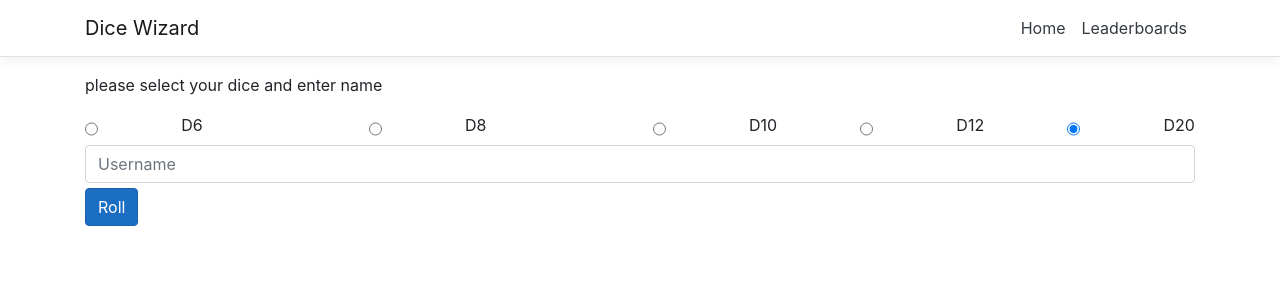
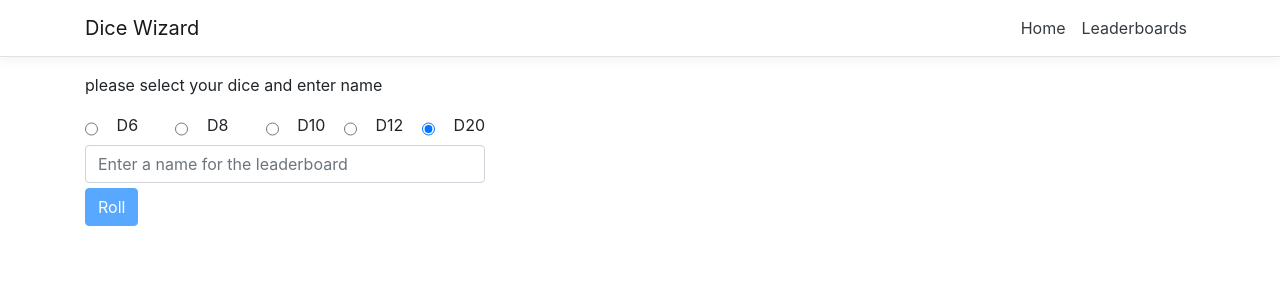
Before and after one commit to justinwetzel/dice-wizard, an Angular app in the folder dice-wizard/ClientApp/: page / in a window 1280 px wide. Shown: the top 300 px of the page. Built offline with nearby package versions, Linux system fonts and the light colour scheme.

Commit message:
added logic to dice-roll componenet

```diff
--- a/dice-wizard/ClientApp/src/app/dice-roller/dice-roller.component.html
+++ b/dice-wizard/ClientApp/src/app/dice-roller/dice-roller.component.html
@@ -13,9 +13,9 @@
             <label for="D20">D20</label>
         </div>
     <div class="w400">
-        <input [ngModel]="name" type="text" class="form-control" placeholder="Username">
+        <input [(ngModel)]="name" type="text" class="form-control" placeholder="Enter a name for the leaderboard">
     </div>
     <div class="padding-top-5">
-    <button type="button" class="btn btn-primary">Roll</button>
+    <button (click)="rollDice()" [disabled]="name === null || name === undefined" type="button" class="btn btn-primary">Roll</button>
     </div>
 </div>
--- a/dice-wizard/ClientApp/src/app/dice-roller/dice-roller.component.ts
+++ b/dice-wizard/ClientApp/src/app/dice-roller/dice-roller.component.ts
@@ -1,4 +1,6 @@
 import { Component, OnInit } from '@angular/core';
+import { HomeService } from '../home/home.component.service';
+import { DiceRoll } from '../models/dice-roll.model';
 
 @Component({
   selector: 'app-dice-roller',
@@ -8,9 +10,15 @@ import { Component, OnInit } from '@angular/core';
 export class DiceRollerComponent implements OnInit {
   numberOfSides = 20;
   name: string | null;
-  constructor() { }
+  constructor(private homeService: HomeService) { }
 
   ngOnInit() {
   }
 
+  rollDice(): void{
+    let roll = new DiceRoll();
+    roll.name = name;
+    roll.diceRoll = Math.floor(Math.random() * this.numberOfSides) + 1;
+    this.homeService.diceRolls.push(roll);
+  }
 }
--- a/dice-wizard/ClientApp/src/styles.css
+++ b/dice-wizard/ClientApp/src/styles.css
@@ -15,15 +15,14 @@ code {
   border-color: #1861ac;
 }
 
-<<<<<<< HEAD
 .w400{
   width: 400px;
 }
 
 .padding-top-5{
   padding-top: 5px;
-=======
+}
+
 .padding-5 {
   padding: 5px;
->>>>>>> 606e5702bc630613d0786647875e3818ea471b06
 }
```
